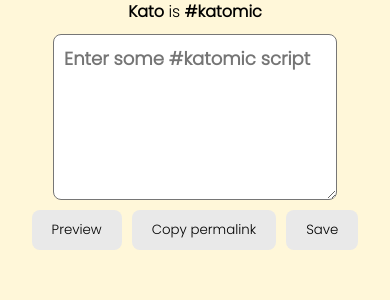
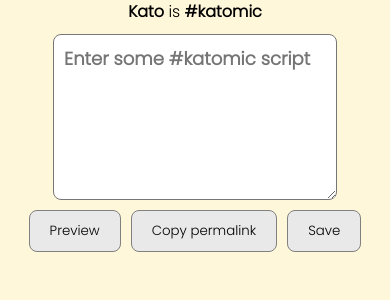
Before and after one commit to topshef/katomia, a PHP site: page / in a window 390 px wide. Shown: the part 139-439 px from the top of the page. Run offline with PHP 8.4, Linux system fonts and the light colour scheme.

Commit message:
mobile meta tag #2, etc

```diff
--- a/index.php
+++ b/index.php
@@ -2,6 +2,9 @@
 <html>
 <head>
   <title>Simple Webpage</title>
+
+  <meta name="viewport" content="width=device-width, initial-scale=1.0">
+
   <style>
 	@import url('https://fonts.googleapis.com/css2?family=Poppins:wght@300&display=swap');
 	@import url('https://fonts.googleapis.com/css2?family=Source+Code+Pro&display=swap');
@@ -33,7 +36,7 @@
     button {
       padding: 10px 20px;
       margin-top: 10px;
-      border: none;
+      border: 1px solid grey;
       background-color: #e9e9e9;
       cursor: pointer;
 	  font-family: 'Poppins', sans-serif; /* Switch the font to Poppins */
@@ -45,6 +48,7 @@
     button:hover {
       background-color: #f5f5f5; /* Lighten the background color when hovering */
       transform: scale(1.05); /* Add a slight scaling effect when hovering */
+	  border: 2px solid grey;
     }
 
     img.logo {
@@ -80,7 +84,7 @@
 
 
 
-  </style>
+</style>
 </head>
 <body>
   <img src="logo.png" alt="Logo" class="logo">
@@ -183,7 +187,7 @@
 		// Copy permalink to clipboard
 		navigator.clipboard.writeText(window.location.href)
 
-		document.getElementById('bannerNotice').innerHTML = '<a href="' + window.location.href + '" target="_blank">An offline permalink was copied to clipboard</a>'
+		document.getElementById('bannerNotice').innerHTML = '<a href="' + window.location.href + '" target="_blank">A permalink has been copied to clipboard</a>'
 		//document.getElementById('copyConfirmed').style.display = 'inline'
 	})
 
```
